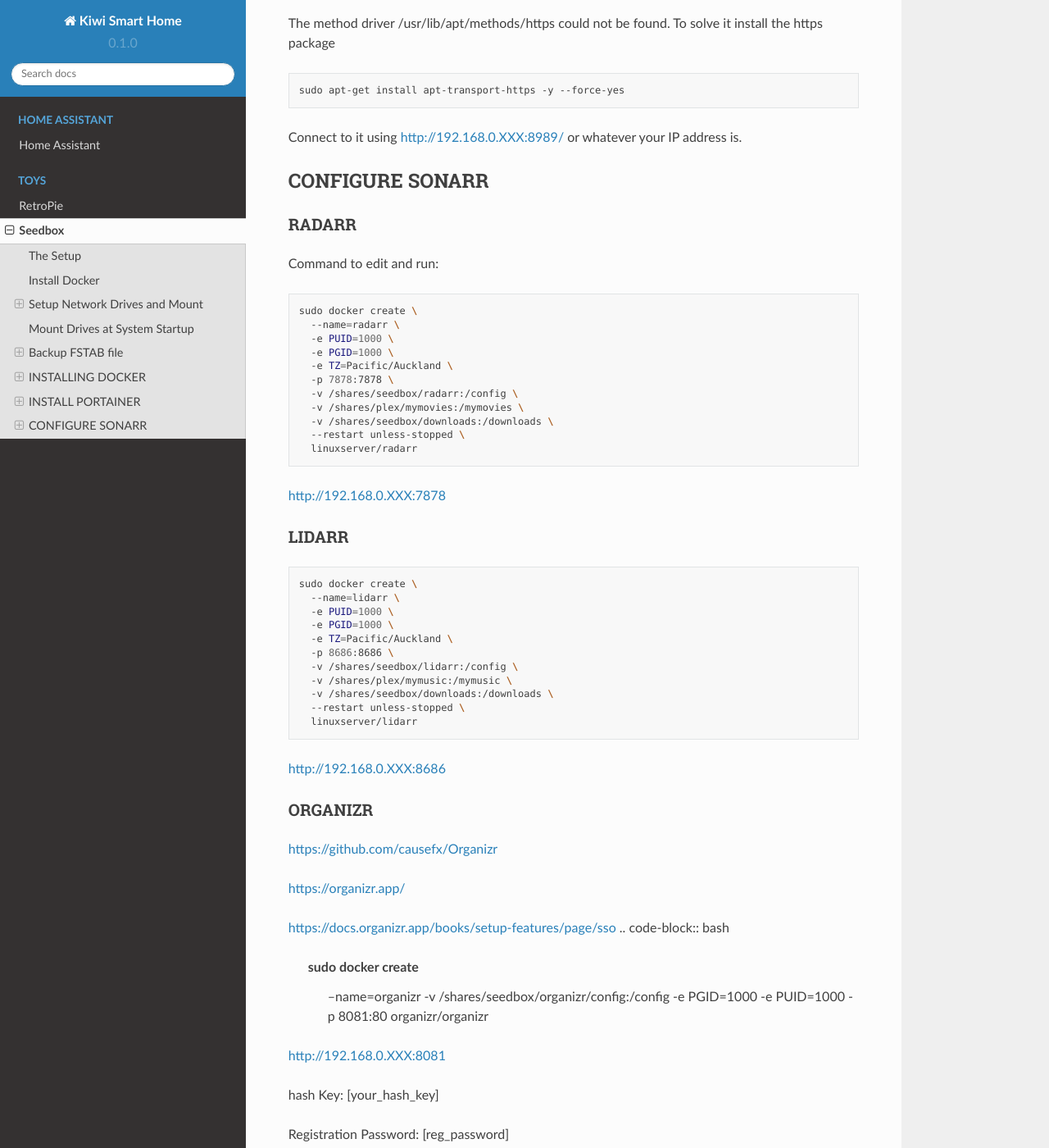
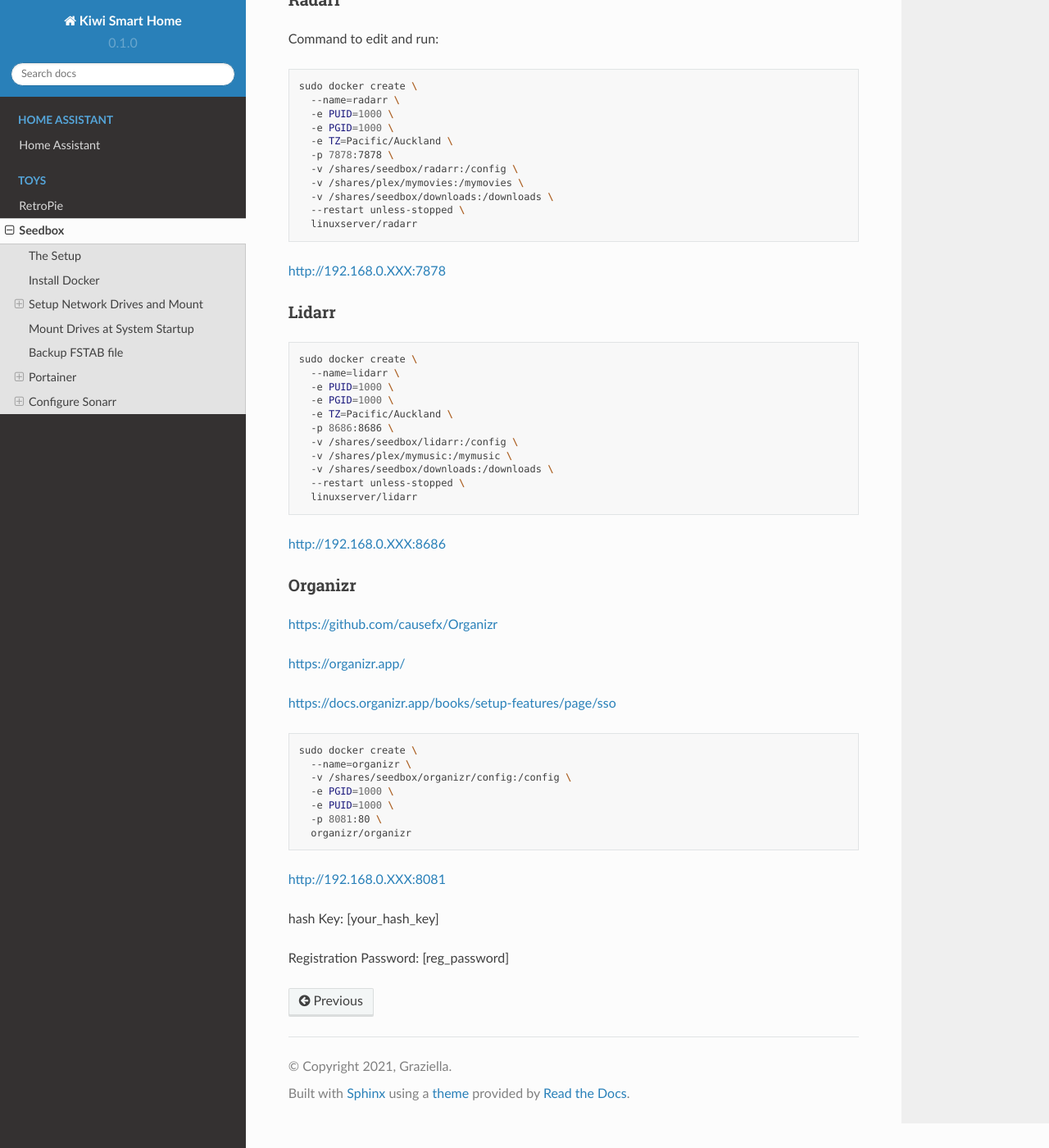
Before and after one commit to moh-Brent/the-kiwi-smart-home, a Sphinx documentation site: the page built from docs/source/toys/seedbox.rst, in a window 1280 px wide and 1400 px high, scrolled down 4831 px. Shown: the whole window at 82% size. Built offline with Sphinx 7.4.7 and the Read the Docs theme 2.0.0, drawn with Linux system fonts in a browser that asks for light colours; some of the changed text lies outside the part shown.

Commit message:
Update seedbox.rst

```diff
--- a/docs/source/toys/seedbox.rst
+++ b/docs/source/toys/seedbox.rst
@@ -103,26 +103,16 @@
 log in and check that you can see all the files from your shared storage
 
 
-DOCKER-CE
-=========
+Portainer
+---------
 
-https://dev.to/rohansawant/installing-docker-and-docker-compose-on-the-raspberry-pi-in-5-simple-steps-3mgl
-
-INSTALLING DOCKER
------------------
-
-Should already be installed as per xxxxxxxxx
-
-PORTAINER
-=========
-
-INSTALL PORTAINER
------------------
+Install Portainer
+=================
 
 Should already be installed as per xxxxxxxxx
 
 
-DELUGE + OPENVPN
+Deluge + OpenVPN
 ================
 
 .. code-block:: bash
@@ -201,7 +191,7 @@
 http://192.168.0.XXX:3579
 
 
-SONARR
+Sonarr
 ======
 
 .. code-block:: bash
@@ -230,10 +220,10 @@
 
 Connect to it using http://192.168.0.XXX:8989/ or whatever your IP address is.
 
-CONFIGURE SONARR
+Configure Sonarr
 ----------------
 
-RADARR
+Radarr
 ======
 
 Command to edit and run:
@@ -255,7 +245,7 @@
 
 http://192.168.0.XXX:7878
 
-LIDARR
+Lidarr
 ======
 .. code-block:: bash
 
@@ -274,7 +264,7 @@
 http://192.168.0.XXX:8686
 
 
-ORGANIZR
+Organizr
 ========
 
 https://github.com/causefx/Organizr
@@ -282,7 +272,9 @@
 https://organizr.app/
 
 https://docs.organizr.app/books/setup-features/page/sso
+
 .. code-block:: bash
+
 	sudo docker create \
 	  --name=organizr \
 	  -v /shares/seedbox/organizr/config:/config \
```
Also changed, not shown: other parts of docs/source/toys/seedbox.rst (+1 -1 lines).
